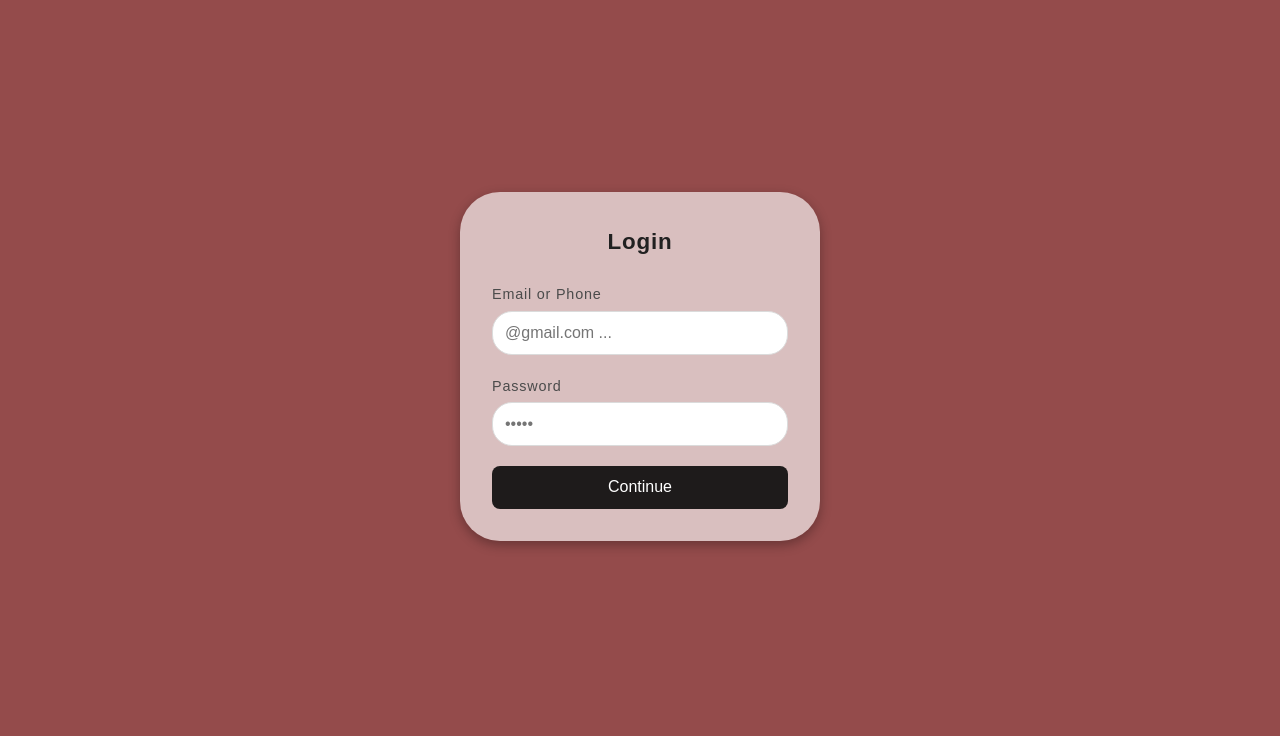
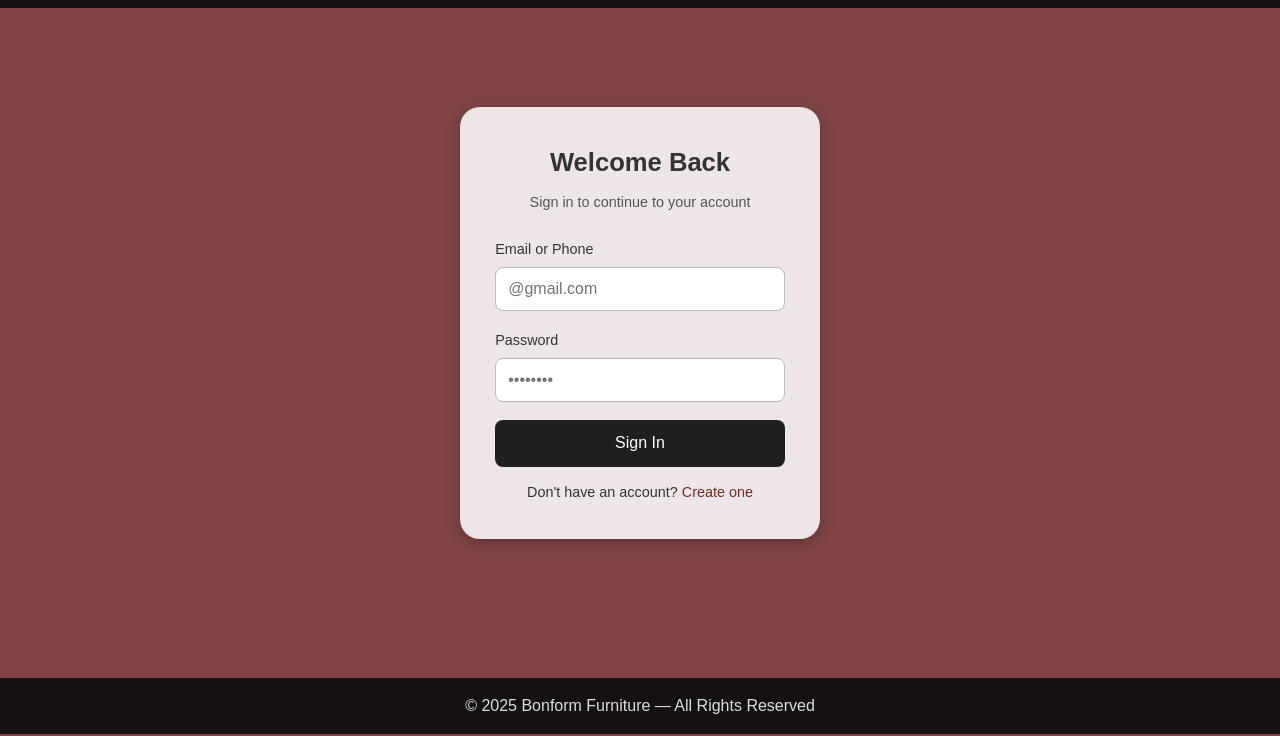
Before and after one commit to amirhskh1387/bong, a plain HTML site: page account.html in a window 1280 px wide. Shown: the part 66-802 px from the top of the page. Drawn offline with Linux system fonts and the light colour scheme.

Commit message:
Add files via upload

```diff
--- a/account.html
+++ b/account.html
@@ -6,10 +6,8 @@
     <title>Account Login</title>
     <link rel="stylesheet" href="style.account.css" />
   </head>
+
   <body>
-    <div id="overlay"></div>
-
-   <body>
     <div id="overlay"></div>
 
     <header>
@@ -21,18 +19,12 @@
               <span></span>
               <span></span>
             </div>
-
             <div class="logo">bonform</div>
           </div>
 
-          <form
-  class="search-form"
-  action="https://www.google.com/search"
-  method="get"
-  target="_blank"
->
-  <input type="text" name="q" placeholder="Search..." />
-</form>
+          <form class="search-form" action="" method="get" target="_blank">
+            <input type="text" name="q" placeholder="Search..." />
+          </form>
 
           <ul id="nav-links">
             <li><a href="index.html">home</a></li>
@@ -45,48 +37,46 @@
     </header>
 
     <div class="center-wrapper">
-      <div class="container">
-        <h2>Login</h2>
+      <div class="login-box">
+        <h2>Welcome Back</h2>
+        <p class="subtitle">Sign in to continue to your account</p>
+
         <form>
-          <label for="contact">Email or Phone</label>
-          <input
-            type="text"
-            id="contact"
-            name="contact"
-            placeholder="@gmail.com ..."
-            required
-          />
+          <label>Email or Phone</label>
+          <input type="text" placeholder="@gmail.com" required />
 
-          <label for="password">Password</label>
-          <input
-            type="password"
-            id="password"
-            name="password"
-            placeholder="•••••"
-            required
-          />
+          <label>Password</label>
+          <input type="password" placeholder="••••••••" required />
 
-          <button type="submit">Continue</button>
+          <button type="submit">Sign In</button>
         </form>
+
+        <p class="bottom-text">
+          Don't have an account? <a href="#">Create one</a>
+        </p>
       </div>
     </div>
+
+    <footer class="footer">
+      <p>© 2025 Bonform Furniture — All Rights Reserved</p>
+    </footer>
 
     <script>
       const menuBtn = document.getElementById("menu-btn");
       const nav = document.getElementById("nav-links");
       const overlay = document.getElementById("overlay");
 
-      menuBtn.addEventListener("click", () => {
+      menuBtn.onclick = () => {
         nav.classList.toggle("open");
         overlay.classList.toggle("show");
         menuBtn.classList.toggle("close");
-      });
+      };
 
-      overlay.addEventListener("click", () => {
+      overlay.onclick = () => {
         nav.classList.remove("open");
         overlay.classList.remove("show");
         menuBtn.classList.remove("close");
-      });
+      };
     </script>
   </body>
 </html>
--- a/style.about.css
+++ b/style.about.css
@@ -117,6 +117,67 @@ header {
   transform: translateY(-8px) rotate(-45deg);
 }
 
+.about-hero {
+  width: 100%;
+  padding: 60px 20px;
+  background: url('wood-bg.jpg') center/cover no-repeat;
+  color: white;
+  text-align: center;
+}
+
+.about-hero .hero-text h1 {
+  font-size: 38px;
+  font-weight: bold;
+  margin-bottom: 10px;
+}
+
+.about-hero .hero-text p {
+  max-width: 600px;
+  margin: auto;
+  font-size: 18px;
+  color: #ddd;
+}
+
+.about-content {
+  width: 90%;
+  max-width: 900px;
+  margin: 50px auto;
+  background: #ffffffdd;
+  padding: 30px;
+  border-radius: 10px;
+}
+
+.about-content h2 {
+  margin: 25px 0 10px;
+  font-size: 24px;
+  color: #222;
+}
+
+.about-content p {
+  margin-bottom: 15px;
+  font-size: 17px;
+  color: #333;
+}
+
+.product-list {
+  list-style: none;
+  padding-left: 0;
+}
+
+.product-list li {
+  font-size: 17px;
+  margin: 8px 0;
+}
+
+.footer {
+  text-align: center;
+  padding: 25px 0;
+  color: #fff;
+  background: #0d0d0d;
+  margin-top: 50px;
+}
+
+
 @media (max-width: 768px) {
   .navbar ul {
     position: fixed;
--- a/style.account.css
+++ b/style.account.css
@@ -5,10 +5,16 @@
   font-family: Arial, Helvetica, sans-serif;
 }
 
+html, body {
+  height: 100%;
+}
+
 body {
-  background: #721212c1;
+  background: #5a0c0cc4;
   color: #333;
   line-height: 1.6;
+  display: flex;
+  flex-direction: column;
 }
 
 #overlay {
@@ -116,15 +122,14 @@ header {
 .menu-btn.close span:nth-child(3) {
   transform: translateY(-8px) rotate(-45deg);
 }
-
 @media (max-width: 768px) {
   .navbar ul {
     position: fixed;
     top: 0;
-    left: -250px;
-    width: 250px;
+    left: -240px;
+    width: 240px;
     height: 100%;
-    background: #1a1a1a;
+    background: #171717;
     flex-direction: column;
     padding-top: 80px;
     transition: 0.3s;
@@ -132,12 +137,6 @@ header {
 
   .navbar ul.open {
     left: 0;
-  }
-
-  .navbar ul li {
-    width: 100%;
-    padding: 15px 0;
-    text-align: center;
   }
 
   .menu-btn {
@@ -153,25 +152,29 @@ header {
   display: flex;
   justify-content: center;
   align-items: center;
-  height: calc(100vh - 60px);
+  height: calc(100vh - 130px);
 }
 
-.container {
-  background: #ffffffa5;
-  padding: 2rem;
-  border-radius: 12px;
-  box-shadow: 0 4px 12px rgba(0, 0, 0, 0.3);
+.login-box {
+  background: #ffffffdd;
+  padding: 2.2rem;
   width: 100%;
   max-width: 360px;
-  letter-spacing: 0.1vh;
-  border-radius: 5vh;
+  border-radius: 20px;
+  box-shadow: 0 4px 15px rgba(0, 0, 0, 0.25);
 }
 
 h2 {
+  text-align: center;
+  margin-bottom: 8px;
+  font-size: 1.6rem;
+}
+
+.subtitle {
+  text-align: center;
+  color: #555;
   margin-bottom: 1.5rem;
-  font-size: 1.4rem;
-  color: #212121;
-  text-align: center;
+  font-size: 0.9rem;
 }
 
 form {
@@ -180,66 +183,49 @@ form {
 }
 
 label {
+  margin-bottom: 6px;
   font-size: 0.9rem;
-  margin-bottom: 0.3rem;
-  color: #4b4b4b;
+  color: #333;
 }
 
 input {
   padding: 0.75rem;
-  margin-bottom: 1.2rem;
-  border: 1px solid #dbdbdb;
-  border-radius: 2.5vh;
+  border: 1px solid #bbb;
+  border-radius: 8px;
+  margin-bottom: 1.1rem;
   font-size: 1rem;
-  transition: border-color 0.4s ease;
-}
-
-input:focus {
-  border-color: #28577c;
-  outline: none;
 }
 
 button {
-  padding: 0.8rem;
-  background-color:#0d0d0de9;
-  color: #fff;
+  padding: 0.9rem;
+  font-size: 1rem;
   border: none;
+  background: #0d0d0de9;
+  color: white;
   border-radius: 8px;
-  font-size: 1rem;
   cursor: pointer;
-  transition: background-color 0.3s ease;
+  transition: 0.25s;
 }
 
 button:hover {
-  background-color: #6f3131;
+  background: #7a2d2d;
 }
 
-.search-form {
-  display: flex;
-  gap: 8px;
-  width: 100%;
-  max-width: 380px;
-  height: 30px;
+.bottom-text {
+  margin-top: 14px;
+  text-align: center;
+  font-size: 0.9rem;
 }
 
-.search-form input {
-  padding: 7px 12px;
-  border-radius: 4px;
-  border: none;
-  outline: none;
-  width: 100%;
+.bottom-text a {
+  color: #6f2b2b;
+  text-decoration: none;
 }
 
-.search-form button {
-  padding: 7px 14px;
-  background: #231d1d;
-  border: none;
-  border-radius: 4px;
-  color: white;
-  cursor: pointer;
+.footer {
+  background: #0d0d0de9;
+  padding: 15px 0;
+  text-align: center;
+  color: #ddd;
+  margin-top: 40px;
 }
-@media (max-width: 768px) {
-  .search-form {
-    max-width: 280px;
-  }
-}
--- a/style.contact.css
+++ b/style.contact.css
@@ -8,7 +8,6 @@
 body {
   background: #721212c1;
   color: #333;
-  line-height: 1.6;
 }
 
 #overlay {
@@ -33,7 +32,7 @@ header {
   padding: 12px 0;
 }
 
-.navbar .nav-content {
+.nav-content {
   width: 92%;
   margin: auto;
   display: flex;
@@ -55,33 +54,28 @@ header {
 }
 
 .search-form {
-  display: flex;
-  gap: 0;
   width: 100%;
   max-width: 380px;
-  margin-left: 20px;
 }
 
 .search-form input {
   padding: 7px 12px;
+  width: 100%;
   border-radius: 4px;
   border: none;
   outline: none;
-  width: 100%;
 }
 
 .navbar ul {
   list-style: none;
   display: flex;
   gap: 20px;
-  align-items: center;
 }
 
 .navbar ul li a {
   text-decoration: none;
   color: #eee;
   font-size: 16px;
-  padding: 8px 10px;
   transition: 0.3s;
 }
 
@@ -98,9 +92,9 @@ header {
 }
 
 .menu-btn span {
+  height: 3px;
   width: 100%;
-  height: 3px;
-  background: #fff;
+  background: white;
   border-radius: 3px;
   transition: 0.3s;
 }
@@ -124,9 +118,9 @@ header {
     left: -250px;
     width: 250px;
     height: 100%;
+    padding-top: 80px;
     background: #1a1a1a;
     flex-direction: column;
-    padding-top: 80px;
     transition: 0.3s;
   }
 
@@ -134,17 +128,63 @@ header {
     left: 0;
   }
 
-  .navbar ul li {
-    width: 100%;
-    padding: 15px 0;
-    text-align: center;
+  .search-form {
+    max-width: 200px;
   }
 
   .menu-btn {
     display: flex;
   }
+}
 
-  .search-form {
-    max-width: 200px;
-  }
+.contact-wrapper {
+  display: flex;
+  justify-content: center;
+  margin-top: 80px;
+  margin-bottom: 80px;
 }
+
+.contact-box {
+  background: #ffffffdd;
+  padding: 2rem;
+  width: 100%;
+  max-width: 420px;
+  border-radius: 18px;
+  box-shadow: 0 4px 14px rgba(0, 0, 0, 0.28);
+}
+
+h2 {
+  text-align: center;
+  font-size: 1.6rem;
+  margin-bottom: 6px;
+}
+
+.subtitle {
+  text-align: center;
+  color: #555;
+  font-size: 0.9rem;
+  margin-bottom: 1.6rem;
+}
+
+.item {
+  margin-bottom: 1.3rem;
+}
+
+.item h3 {
+  font-size: 1rem;
+  color: #222;
+  margin-bottom: 3px;
+}
+
+.item p {
+  font-size: 0.95rem;
+  color: #444;
+}
+
+.footer {
+  background: #0d0d0de9;
+  text-align: center;
+  padding: 15px 0;
+  color: #ddd;
+  margin-top: 40px;
+}
--- a/style.index.css
+++ b/style.index.css
@@ -5,10 +5,16 @@
   font-family: Arial, Helvetica, sans-serif;
 }
 
+html, body {
+  height: 100%;
+}
+
 body {
-  background: #721212c1;
+  background: #5a0c0cc4;
   color: #333;
   line-height: 1.6;
+  display: flex;
+  flex-direction: column;
 }
 
 #overlay {
@@ -117,6 +123,72 @@ header {
   transform: translateY(-8px) rotate(-45deg);
 }
 
+main {
+  flex: 1;
+  display: block;
+}
+
+.container {
+  width: 90%;
+  margin: 30px auto;
+}
+
+.row {
+  display: flex;
+  flex-wrap: wrap;
+  gap: 20px;
+  margin-bottom: 30px;
+}
+
+.child1,
+.child2,
+.child3 {
+  background: rgb(244, 240, 240);
+  padding: 20px;
+  border-radius: 8px;
+  box-shadow: 0 2px 8px rgba(0, 0, 0, 0.1);
+  flex: 1;
+  min-width: 250px;
+  transition: 0.3s ease;
+}
+
+.child1:hover,
+.child2:hover,
+.child3:hover {
+  transform: translateY(-5px);
+}
+
+h3 {
+  margin-bottom: 10px;
+  color: #272727;
+  font-size: 20px;
+}
+
+p {
+  font-size: 14px;
+}
+
+.footer {
+  width: 100%;
+  background: #0d0d0d;
+  padding: 25px 0;
+  text-align: center;
+  color: #fff;
+  font-size: 15px;
+  margin-top: auto;
+  border-top: 1px solid #222;
+}
+
+.footer p {
+  margin: 0;
+  opacity: 0.85;
+  letter-spacing: 0.3px;
+}
+
+.footer p:hover {
+  opacity: 1;
+}
+
 @media (max-width: 768px) {
   .navbar ul {
     position: fixed;
@@ -148,44 +220,3 @@ header {
     max-width: 200px;
   }
 }
-
-.container {
-  width: 90%;
-  margin: 30px auto;
-}
-
-.row {
-  display: flex;
-  flex-wrap: wrap;
-  gap: 20px;
-  margin-bottom: 30px;
-}
-
-.child1,
-.child2,
-.child3 {
-  background: rgb(244, 240, 240);
-  padding: 20px;
-  border-radius: 8px;
-  box-shadow: 0 2px 8px rgba(0, 0, 0, 0.1);
-  flex: 1;
-  min-width: 250px;
-  transition: 0.3s ease;
-  box-shadow: #1a1a1a00;
-}
-
-.child1:hover,
-.child2:hover,
-.child3:hover {
-  transform: translateY(-5px);
-}
-
-h3 {
-  margin-bottom: 10px;
-  color: #272727;
-  font-size: 20px;
-}
-
-p {
-  font-size: 14px;
-}
```
Also changed, not shown: about.html (+50 -10 lines), contact.html (+37 -15 lines), index.html (+5 -1 lines).
